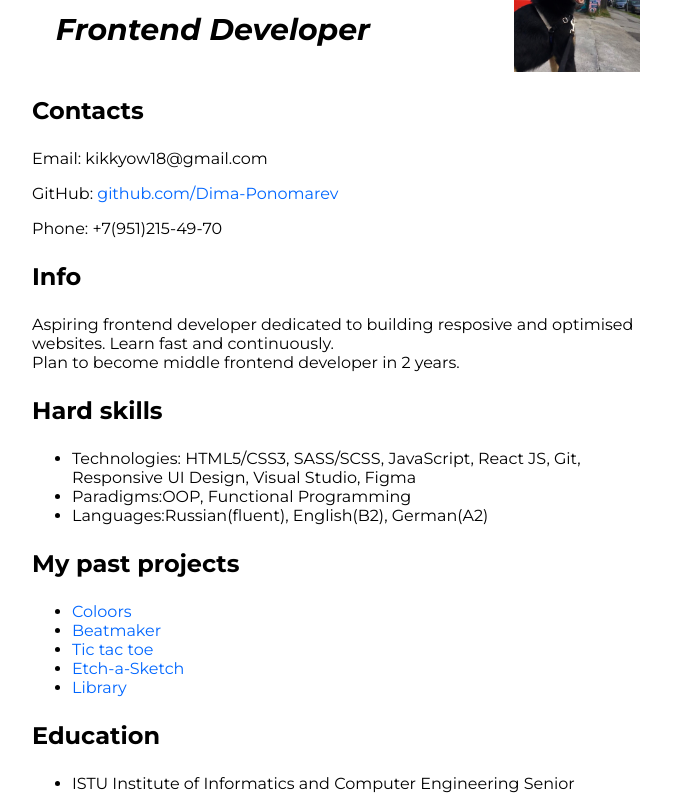
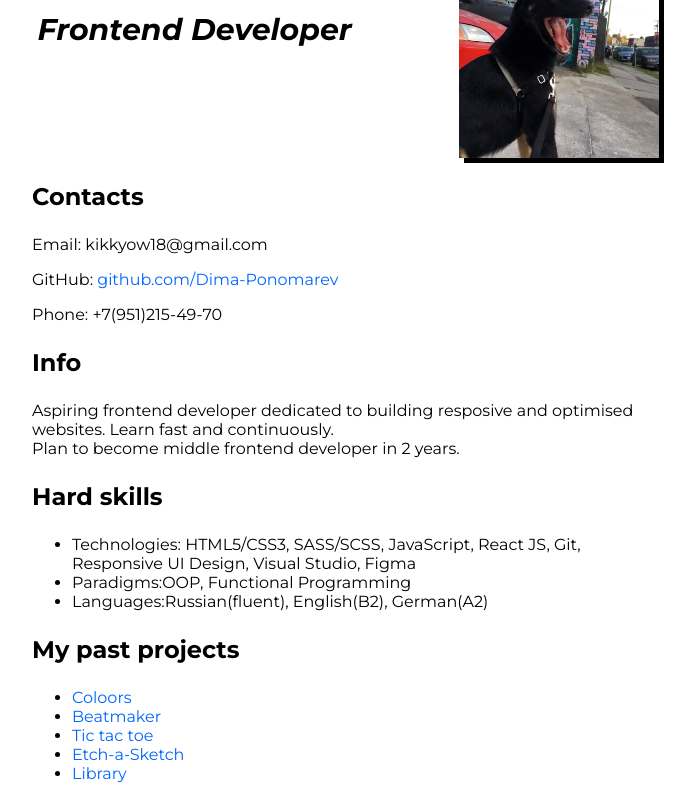
Before and after one commit to Dima-Ponomarev/rsschool-cv, a plain HTML site: page index.html in a window 1280 px wide. Shown: the part 100-896 px from the top of the page, without its empty margins (292-987 px from the left). Drawn offline with Linux system fonts and the light colour scheme.

Commit message:
feat: add image styling

```diff
--- a/style.css
+++ b/style.css
@@ -28,6 +28,7 @@ p,
 li{ font-size: 1.6rem; }
 
 img{
-    width: 20%;
+    width: 20rem;
     object-fit: cover;
+    box-shadow: 5px 5px 0px 0px #000000;
 }
```
